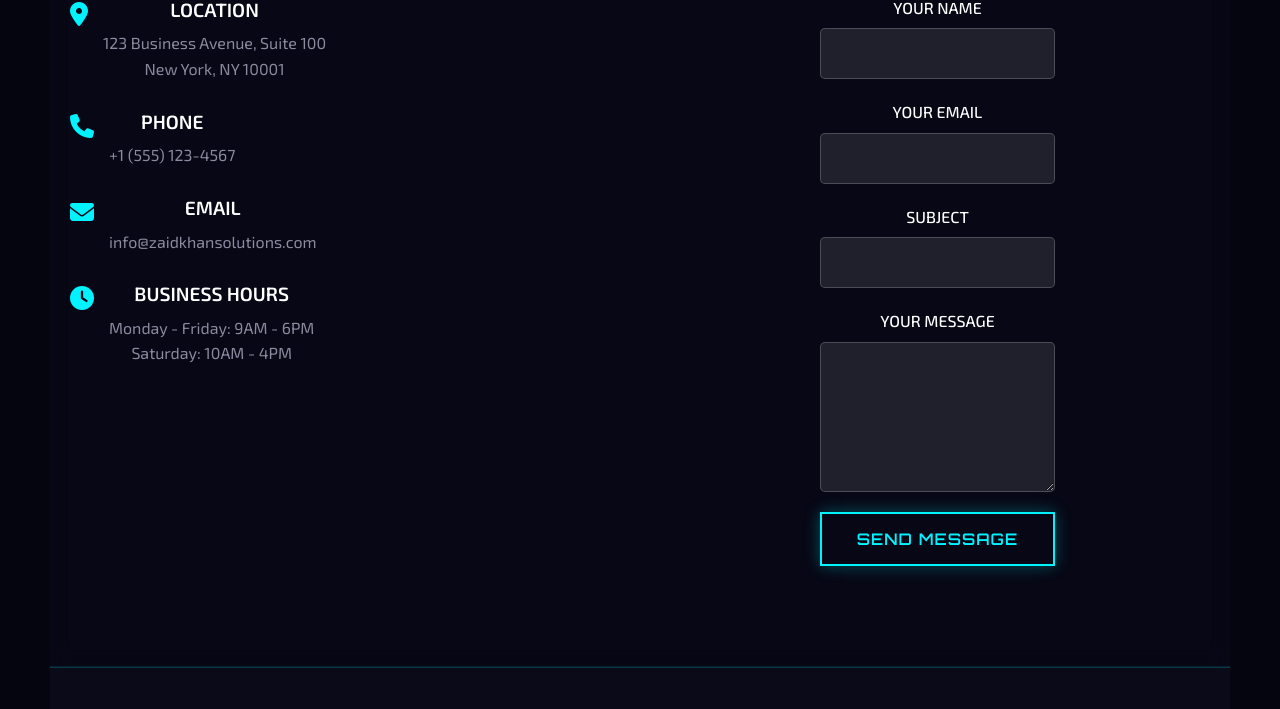
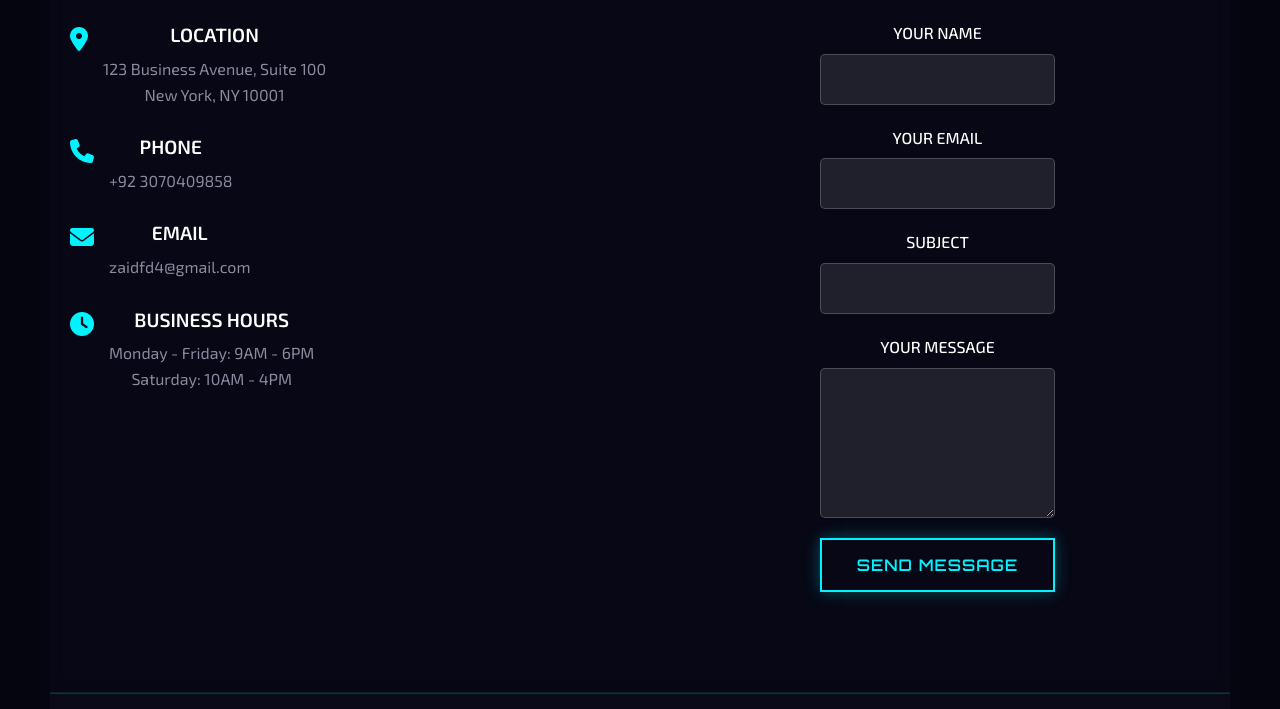
Before and after one commit to zaidkhan-575/Zaidkhansolutions, a plain HTML site: page index.html in a window 1280 px wide. Shown: the part 5451-6160 px from the top of the page. Drawn offline with Linux system fonts and the light colour scheme.

Commit message:
Add files via upload

```diff
--- a/index.html
+++ b/index.html
@@ -1317,8 +1317,7 @@
     </section>
 
     <div class="cyber-line"></div>
-
-    <!-- Contact Section -->
+ Contact Section -->
     <section id="contact" class="section contact">
         <div class="container">
             <h2 class="section-title">GET IN TOUCH</h2>
@@ -1338,7 +1337,7 @@
                         <div class="contact-icon"><i class="fas fa-phone"></i></div>
                         <div class="contact-details">
                             <h3>PHONE</h3>
-                            <p>+1 (555) 123-4567</p>
+                            <p>+92 3070409858</p>
                         </div>
                     </div>
 
@@ -1346,7 +1345,7 @@
                         <div class="contact-icon"><i class="fas fa-envelope"></i></div>
                         <div class="contact-details">
                             <h3>EMAIL</h3>
-                            <p>info@zaidkhansolutions.com</p>
+                            <p>zaidfd4@gmail.com</p>
                         </div>
                     </div>
 
@@ -1385,6 +1384,7 @@
             </div>
         </div>
     </section>
+    <!--
 
     <!-- Footer -->
     <footer class="footer">
```
